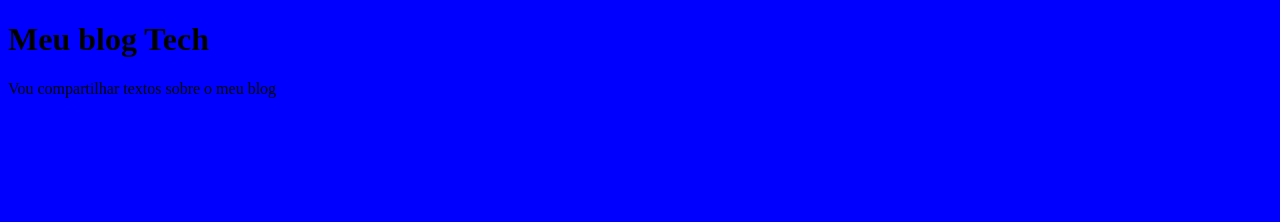
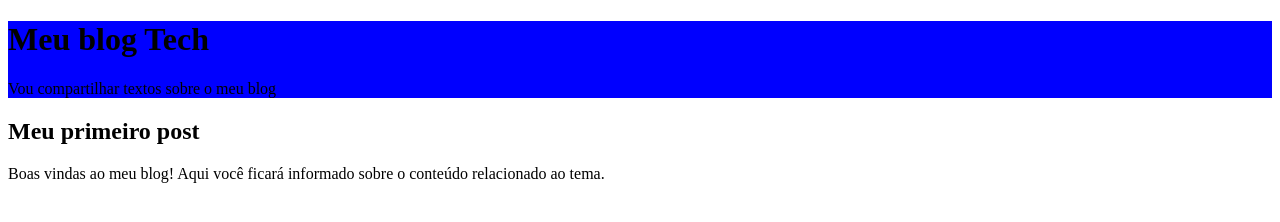
Before and after one commit to camilabobato-design/blog-Camila-1b, a plain HTML site: page index.html in a window 1280 px wide. Drawn offline with Linux system fonts and the light colour scheme.

Commit message:
oculos crocate

```diff
--- a/index.html
+++ b/index.html
@@ -5,9 +5,6 @@
     <meta name="viewport" content="width=device-width, initial-scale=1.0">
     <title>Blog Pessoal</title>
     <link rel="stylesheet" href="style.css">
-    <style>
-
-    </style>
 </head>
 <body>
     <header class="cabecalho">
@@ -16,7 +13,10 @@
             Vou compartilhar textos sobre o meu blog
         </p>
     </header>
-    <main class="conteudo-principal"></main>
+    <main class="conteudo-principal">
+        <h2 class="conteudo-principal-titulo">Meu primeiro post</h2>
+        <p class="conteudo-principal-texto">Boas vindas ao meu blog! Aqui você ficará informado sobre o conteúdo relacionado ao tema.</p>
+    </main>
     <footer class="rodape"></footer>
 </body>
 </html>
--- a/style.css
+++ b/style.css
@@ -1,3 +1,6 @@
-    body {
-        background-color: blue;
-    }
+.cabecalho{
+    background-color: blue;
+}
+
+
+.conteudo-principal
```
